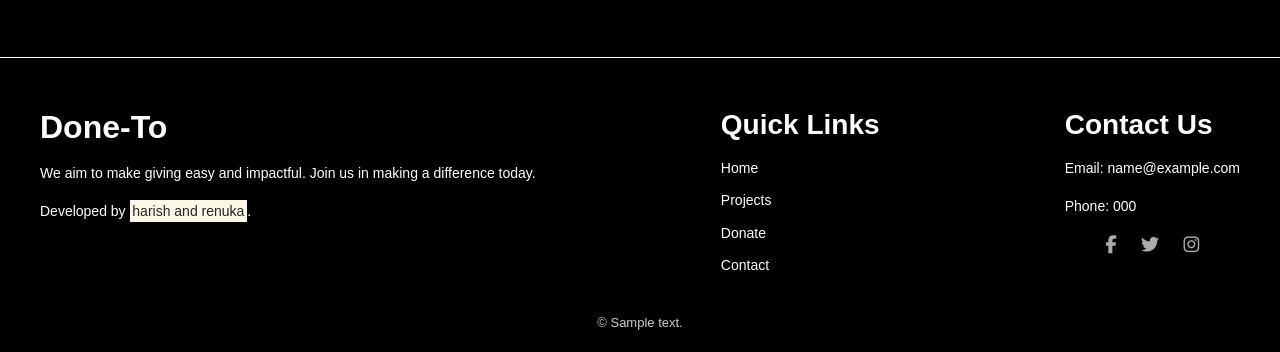
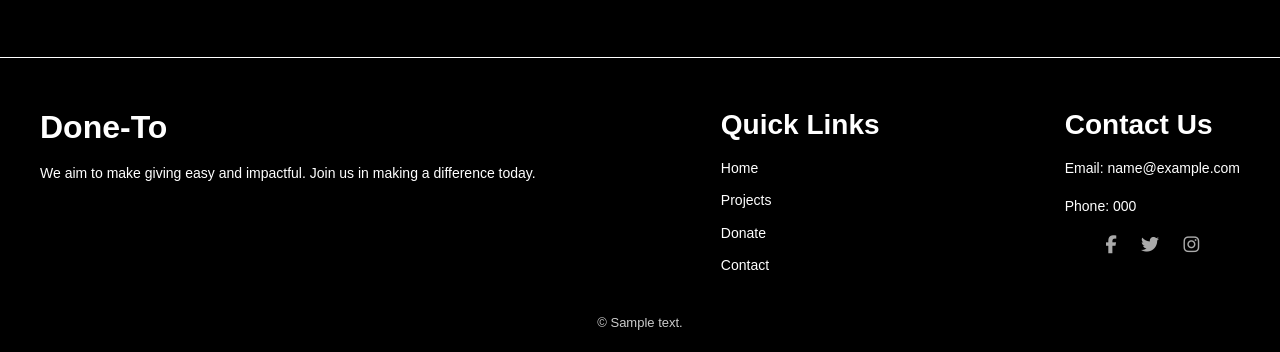
Before and after one commit to RenukaGore/Doneto, a Node server app: page / in a window 1280 px wide. Shown: the part 945-1297 px from the top of the page. Run offline with Node 20, Linux system fonts and the light colour scheme; tables that the repository leaves empty or names only in its code hold one stand-in row (values such as "Sample post"); grey boxes marked "Sample" are stand-in pictures; some libraries are stand-ins or nearby versions.

Commit message:
Update footer.ejs

```diff
--- a/views/user/footer.ejs
+++ b/views/user/footer.ejs
@@ -6,7 +6,7 @@
     <div class="footer-section about">
       <h2>Done-To</h2>
       <p>We aim to make giving easy and impactful. Join us in making a difference today.</p>
-      <p>Developed by <mark>harish and renuka</mark>.</p>
+
     </div>
 
     <!-- Quick Links -->
```
